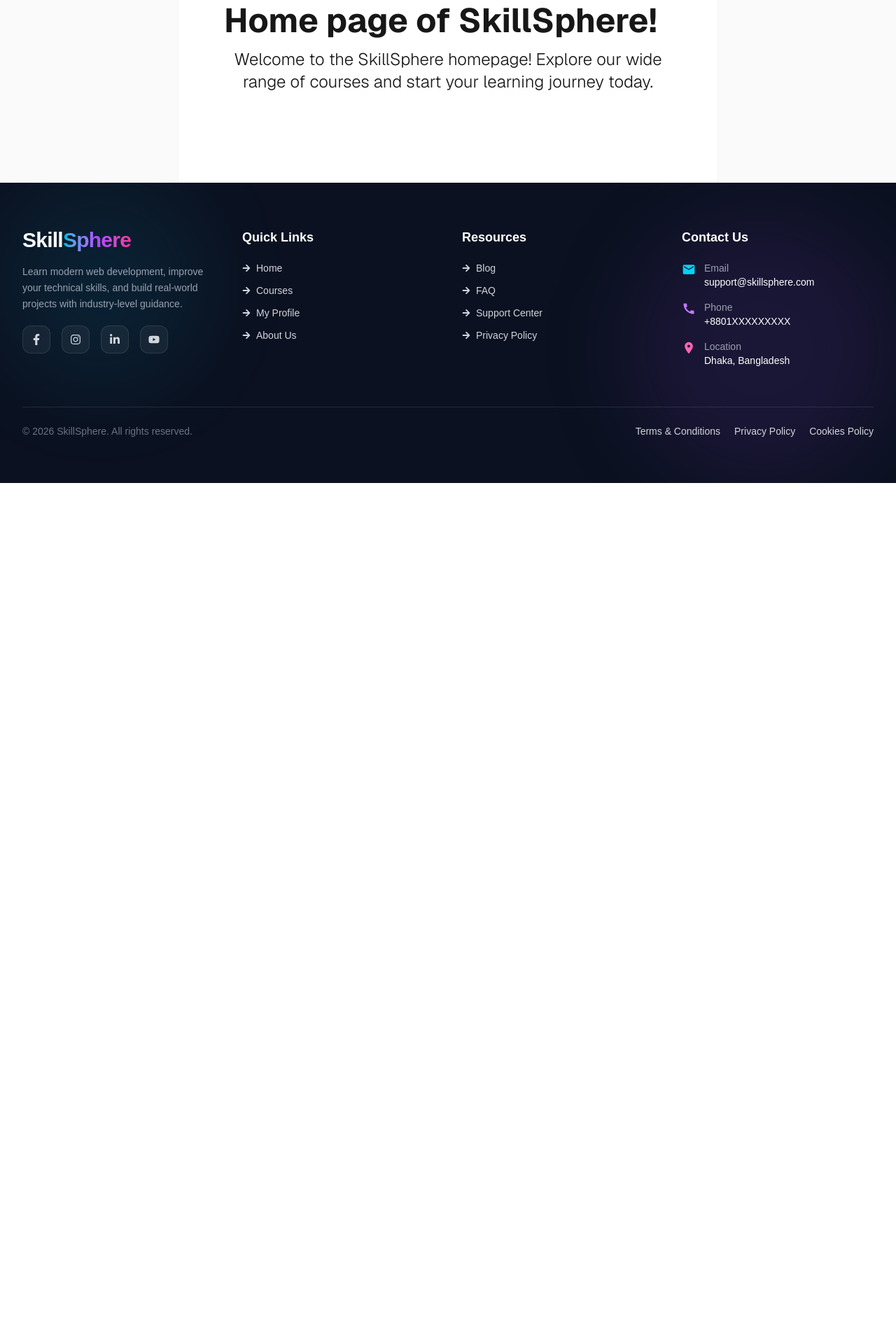
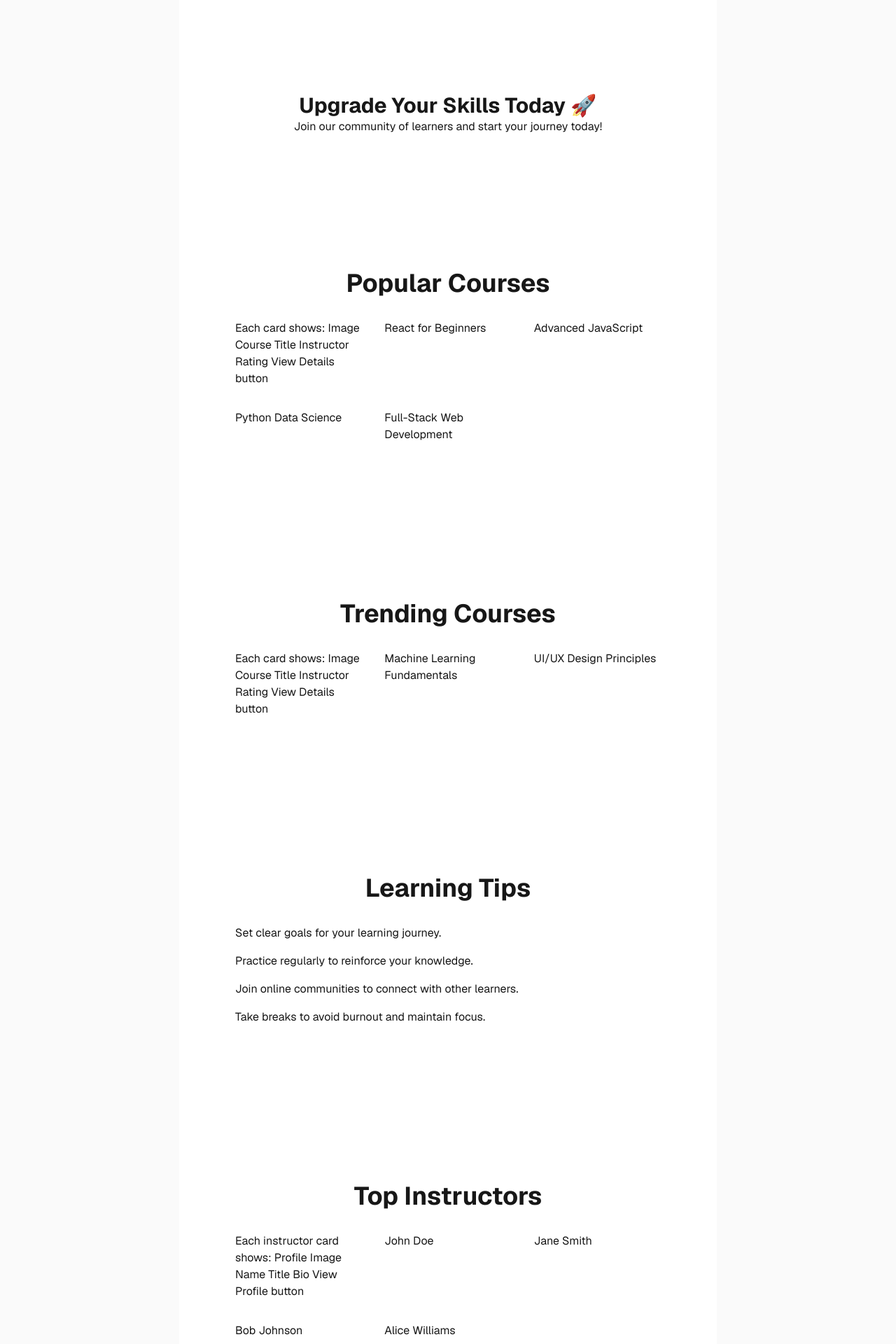
Before and after one commit to taifurrahman27/ph-b13-a008, a Next.js app: page / in a window 1280 px wide. Shown: the part 200-2120 px from the top of the page at 70% size. Before the commit the page ends 890 px from the top, so only its background shows below. Built offline with nearby package versions, Linux system fonts and the light colour scheme.

Commit message:
Project structure mapped

```diff
--- a/public/data.json
+++ b/public/data.json
@@ -18,7 +18,7 @@
         "rating": 4.8,
         "level": "Intermediate",
         "description": "Learn to create scalable design systems and high-fidelity prototypes in Figma.",
-        "image": "https://images.unsplash.com/photo-1586717791821-3f44a563dc4c?auto=format&fit=crop&w=800&q=80",
+        "image": "https://ibb.co.com/vCmcWCVV",
         "category": "Design"
     },
     {
@@ -29,7 +29,7 @@
         "rating": 4.7,
         "level": "Intermediate",
         "description": "Use NumPy, Pandas, Seaborn, and Scikit-Learn to analyze complex datasets.",
-        "image": "https://images.unsplash.com/photo-1551288049-bbda4e966c52?auto=format&fit=crop&w=800&q=80",
+        "image": "https://ibb.co.com/KjfXLBGG",
         "category": "Data Science"
     },
     {
--- /dev/null
+++ b/src/app/all-courses/[id]/page.jsx
@@ -0,0 +1,15 @@
+import React from 'react';
+
+const CourseDetailsPage = async ({ params }) => {
+    const { id } = await params;
+    console.log(id, "params id");
+
+    return (
+        <div>
+            <h1 className='text-5xl font-bold text-center my-8'>All Courses</h1>
+            <p>This is the page for displaying course details: {id}</p>
+        </div>
+    );
+};
+
+export default CourseDetailsPage;
--- a/src/app/all-courses/page.jsx
+++ b/src/app/all-courses/page.jsx
@@ -1,9 +1,12 @@
+import AllCourses from '@/components/allCourses/AllCourses';
 import React from 'react';
 
 const AllCoursesPage = () => {
     return (
-        <div>
+        <div className=' container mx-auto flex flex-col flex-1 items-center justify-center bg-zinc-50 font-sans dark:bg-black'>
             <h1 className='text-5xl font-bold text-center my-8'>All Courses</h1>
+            <AllCourses />
+
         </div>
     );
 };
--- a/src/app/page.js
+++ b/src/app/page.js
@@ -1,14 +1,22 @@
+import Banner from "@/components/homepage/Banner";
 import "./globals.css";
+import PopularCourses from "@/components/homepage/PopularCourses";
+import TrendingCourses from "@/components/homepage/TrendingCourses";
+import LearningTips from "@/components/homepage/LearningTips";
+import TopInstructors from "@/components/homepage/TopInstructors";
 export default function Home() {
   return (
     <div className="flex flex-col flex-1 items-center justify-center bg-zinc-50 font-sans dark:bg-black">
       <main className="flex flex-1 w-full max-w-3xl flex-col items-center justify-between py-32 px-16 bg-white dark:bg-black sm:items-start">
-        <h1 className="text-5xl font-bold text-center">
-          Home page of SkillSphere!
-        </h1>
-        <p className="text-2xl font-light text-center mt-4">
-          Welcome to the SkillSphere homepage! Explore our wide range of courses and start your learning journey today.
-        </p>
+
+        <Banner />
+        <PopularCourses />
+        <TrendingCourses />
+        <LearningTips />
+        <TopInstructors />
+
+
+
       </main>
     </div>
   );
--- /dev/null
+++ b/src/app/signup/page.jsx
@@ -0,0 +1,12 @@
+import React from 'react';
+
+const SignUpPage = () => {
+    return (
+        <div>
+            <h1>Sign Up</h1>
+            <p>Create an account to get started.</p>
+        </div>
+    );
+};
+
+export default SignUpPage;
--- /dev/null
+++ b/src/components/allCourses/AllCourses.jsx
@@ -0,0 +1,14 @@
+import React from 'react';
+import CourseCard from './CourseCard';
+
+const AllCourses = () => {
+    return (
+        <div className='w-full flex flex-col items-center justify-center gap-6'>
+            <h1 className='text-4xl font-bold text-center mb-8'>All Courses</h1>
+            <CourseCard />
+
+        </div>
+    );
+};
+
+export default AllCourses;
--- /dev/null
+++ b/src/components/allCourses/CourseCard.jsx
@@ -0,0 +1,13 @@
+import React from 'react';
+
+const CourseCard = () => {
+    return (
+        <div>
+            <h1>Course Title</h1>
+            <p>Course description goes here. This is a brief overview of what the course is about.</p>
+            <button className='bg-blue-500 text-white px-4 py-2 rounded'>View Details</button>
+        </div>
+    );
+};
+
+export default CourseCard;
--- /dev/null
+++ b/src/components/homepage/Banner.jsx
@@ -0,0 +1,12 @@
+import React from 'react';
+
+const Banner = () => {
+    return (
+        <div className='container mx-auto my-20 py-12 px-4 rounded-lg text-center mb-8'>
+            <h1 className='text-3xl font-bold text-center'>Upgrade Your Skills Today 🚀</h1>
+            <p>Join our community of learners and start your journey today!</p>
+        </div>
+    );
+};
+
+export default Banner;
--- /dev/null
+++ b/src/components/homepage/LearningTips.jsx
@@ -0,0 +1,17 @@
+import React from 'react';
+
+const LearningTips = () => {
+    return (
+        <div className='container mx-auto px-4 py-8 my-20'>
+            <h1 className='text-4xl font-bold text-center mb-8'>Learning Tips</h1>
+            <ul className='space-y-4'>
+                <li>Set clear goals for your learning journey.</li>
+                <li>Practice regularly to reinforce your knowledge.</li>
+                <li>Join online communities to connect with other learners.</li>
+                <li>Take breaks to avoid burnout and maintain focus.</li>
+            </ul>
+        </div>
+    );
+};
+
+export default LearningTips;
--- /dev/null
+++ b/src/components/homepage/PopularCourses.jsx
@@ -0,0 +1,24 @@
+import React from 'react';
+
+const PopularCourses = () => {
+    return (
+        <div className='container mx-auto px-4 py-8 my-20'>
+            <h1 className='text-4xl font-bold text-center mb-8'>Popular Courses</h1>
+            <ul className='grid grid-cols-1 md:grid-cols-2 lg:grid-cols-3 gap-8'>
+                <li>Each card shows:
+                    Image
+                    Course Title
+                    Instructor
+                    Rating
+                    View Details button
+                </li>
+                <li>React for Beginners</li>
+                <li>Advanced JavaScript</li>
+                <li>Python Data Science</li>
+                <li>Full-Stack Web Development</li>
+            </ul>
+        </div>
+    );
+};
+
+export default PopularCourses;
--- /dev/null
+++ b/src/components/homepage/TopInstructors.jsx
@@ -0,0 +1,24 @@
+import React from 'react';
+
+const TopInstructors = () => {
+    return (
+        <div className='container mx-auto px-4 py-8 my-20'>
+            <h1 className='text-4xl font-bold text-center mb-8'>Top Instructors</h1>
+            <ul className='grid grid-cols-1 md:grid-cols-2 lg:grid-cols-3 gap-8'>
+                <li>Each instructor card shows:
+                    Profile Image
+                    Name
+                    Title
+                    Bio
+                    View Profile button
+                </li>
+                <li>John Doe</li>
+                <li>Jane Smith</li>
+                <li>Bob Johnson</li>
+                <li>Alice Williams</li>
+            </ul>
+        </div>
+    );
+};
+
+export default TopInstructors;
--- /dev/null
+++ b/src/components/homepage/TrendingCourses.jsx
@@ -0,0 +1,23 @@
+import React from 'react';
+
+const TrendingCourses = () => {
+    return (
+        <div className='container mx-auto px-4 py-8 my-20'>
+            <h1 className='text-4xl font-bold text-center mb-8'>Trending Courses</h1>
+            <ul className='grid grid-cols-1 md:grid-cols-2 lg:grid-cols-3 gap-8'>
+                <li>Each card shows:
+                    Image
+                    Course Title
+                    Instructor
+                    Rating
+                    View Details button
+                </li>
+                <li>Machine Learning Fundamentals</li>
+                <li>UI/UX Design Principles</li>
+
+            </ul>
+        </div>
+    );
+};
+
+export default TrendingCourses;
```
